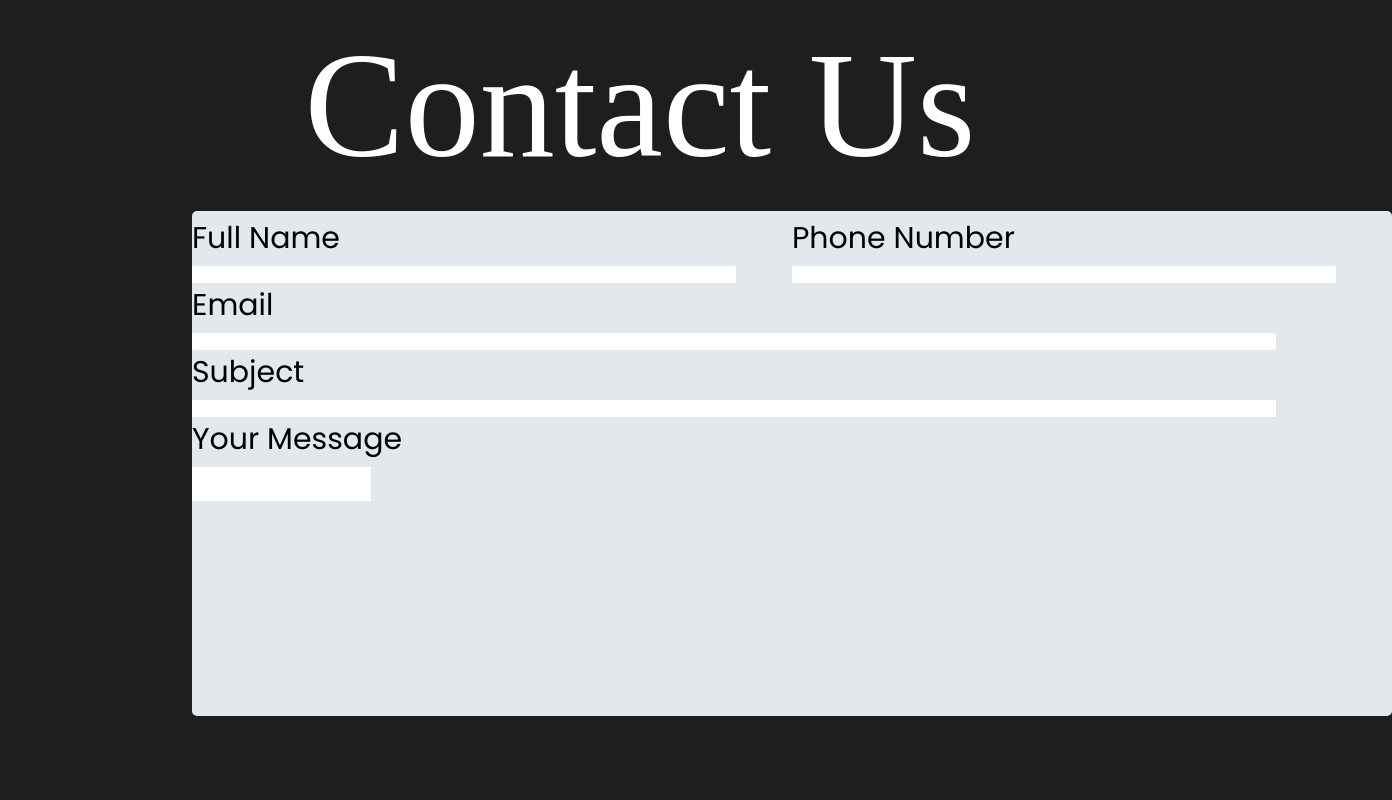
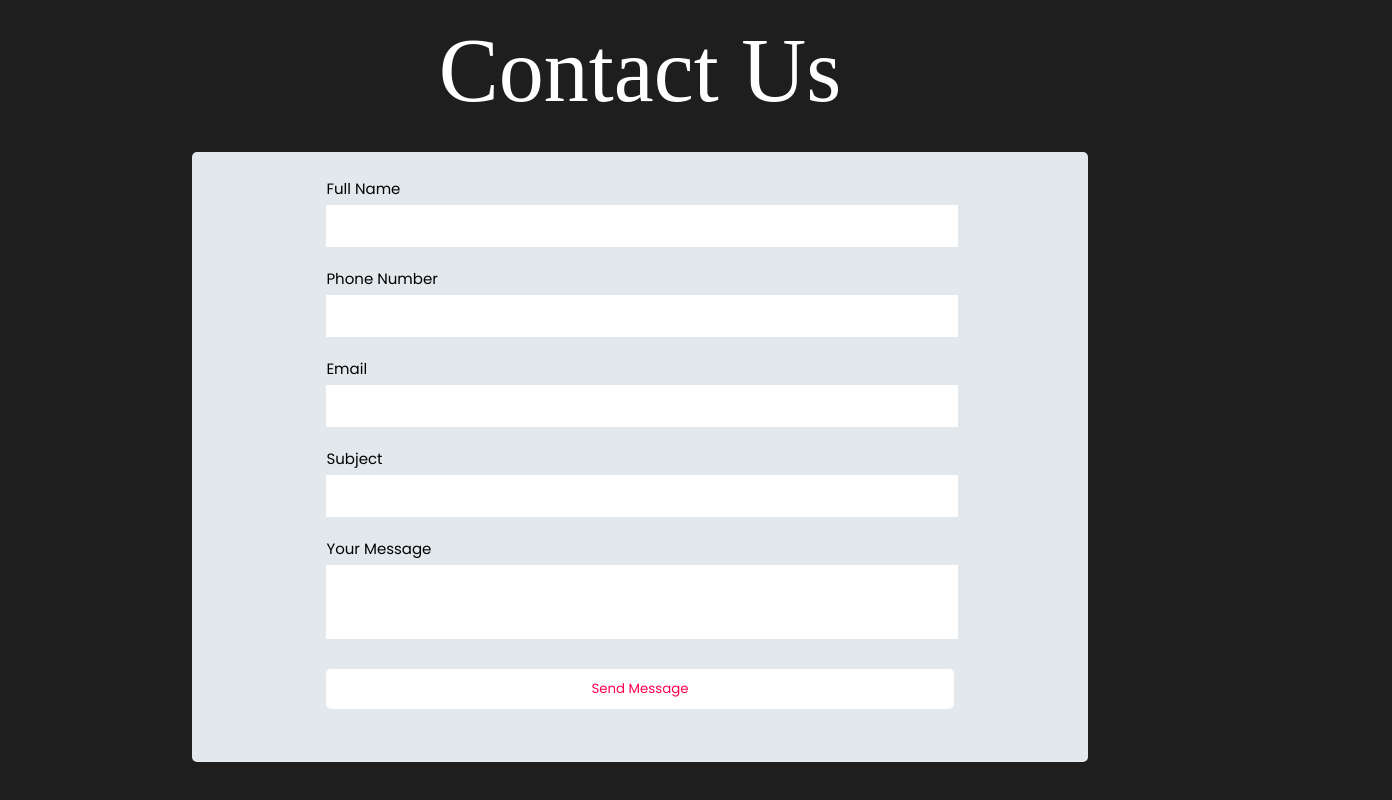
Before and after one commit to Kealen-Pillay/Limitless-YTH, a React (Create React App) app in the folder client/: page / in a window 1280 px wide. Shown: the part 3786-4586 px from the top of the page, 1392 px wide, since content can reach past the window. Before the commit the page ends 4502 px from the top, so only its background shows below. Built offline with nearby package versions, Linux system fonts and the light colour scheme; no server answers; a web font is replaced by a local one.

Commit message:
completed contact form

```diff
--- a/client/src/Views/Contact/ContactScreen.css
+++ b/client/src/Views/Contact/ContactScreen.css
@@ -8,7 +8,7 @@
 .contact-header {
     font-family: "Surfing Capital";
     color: white;
-    margin: 20px 0 20px 0;
+    margin: 20px 0 30px 0;
 }
 
 .form-container {
@@ -16,13 +16,12 @@
     justify-content: center;
     background-color: #e2e8ec;
     border-radius: 5px;
-    padding-top: 5px;
+    padding-top: 10px;
     margin-left: 15%;
 }
 
 form {
     display: flex;
-    height: 500px;
     justify-content: flex-start;
     margin: 0;
     flex-direction: column;
@@ -40,6 +39,25 @@ span {
     font-weight: 400;
     color: black;
     margin-bottom: 5px;
+}
+
+button {
+    background-color: white;
+    color: #ff014f;
+    border: none;
+    box-shadow: #1e1e1e;
+    border-radius: 5px;
+    width: 100%;
+    padding: 0;
+    font-family: "Poppins";
+    font-weight: 400;
+}
+
+button:hover {
+    color: white;
+    background-color: #ff014f;
+    transition: 0.2s;
+    transform: translateY(10%);
 }
 
 textarea {
@@ -71,7 +89,7 @@ textarea {
 
     .personals-input-container {
         flex-direction: column;
-        height: 30%;
+        height: 20%;
         justify-content: space-between;
         padding-top: 15px;
     }
@@ -79,57 +97,88 @@ textarea {
     .form-container {
         display: flex;
         justify-content: center;
-        align-items: center;
+        align-items: flex-start;
         width: 70%;
+        height: 600px;
     }
 
     form {
         width: 70%;
+        height: 900px;
     }
 
     .form-container input {
-        height: 30px;
+        height: 40px;
         width: 100%;
         margin-bottom: 20px;
+    }
+
+    textarea {
+        width: 100%;
+        height: 70px;
+    }
+
+    button {
+        height: 40px;
+        margin-top: 30px;
     }
 }
 
 @media only screen and (min-width: 600px) {
     .contact-header {
-        font-size: 70px;
+        font-size: 90px;
     }
 
     span {
         font-size: 15px;
     }
+
+    .personals-input-container {
+        flex-direction: column;
+        height: 20%;
+        justify-content: space-between;
+        padding-top: 15px;
+    }
+
+    .form-container {
+        display: flex;
+        justify-content: center;
+        align-items: flex-start;
+        width: 70%;
+        height: 600px;
+    }
+
+    form {
+        width: 70%;
+        height: 900px;
+    }
+
+    .form-container input {
+        height: 40px;
+        width: 100%;
+        margin-bottom: 20px;
+    }
+
+    textarea {
+        width: 100%;
+        height: 70px;
+    }
+
+    button {
+        height: 40px;
+        margin-top: 30px;
+    }
 }
 
 @media only screen and (min-width: 768px) {
     .contact-header {
-        font-size: 90px;
     }
 }
 
 @media only screen and (min-width: 992px) {
     .contact-header {
-        font-size: 120px;
     }
 }
 
 @media only screen and (min-width: 1200px) {
-    .contact-header {
-        font-size: 150px;
-    }
-
-    .form-container {
-        width: 1200px;
-    }
-
-    .personals-input {
-        width: 50%;
-    }
-
-    span {
-        font-size: 30px;
-    }
 }
--- a/client/src/Views/Contact/ContactScreen.tsx
+++ b/client/src/Views/Contact/ContactScreen.tsx
@@ -33,6 +33,9 @@ const ContactScreen = (): JSX.Element => {
                                 <span>Your Message</span>
                                 <textarea required/>
                             </div>
+                            <button>
+                                Send Message
+                            </button>
                         </form>
                     </div>
                 </div>
```
